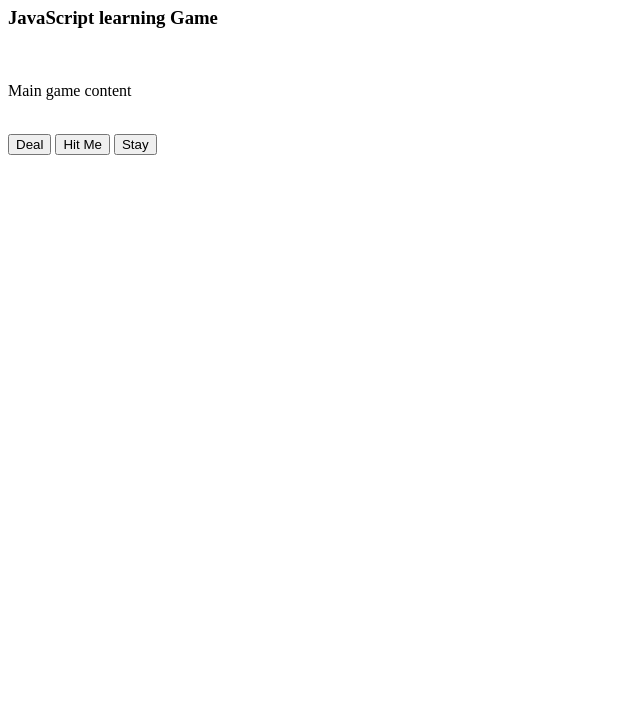
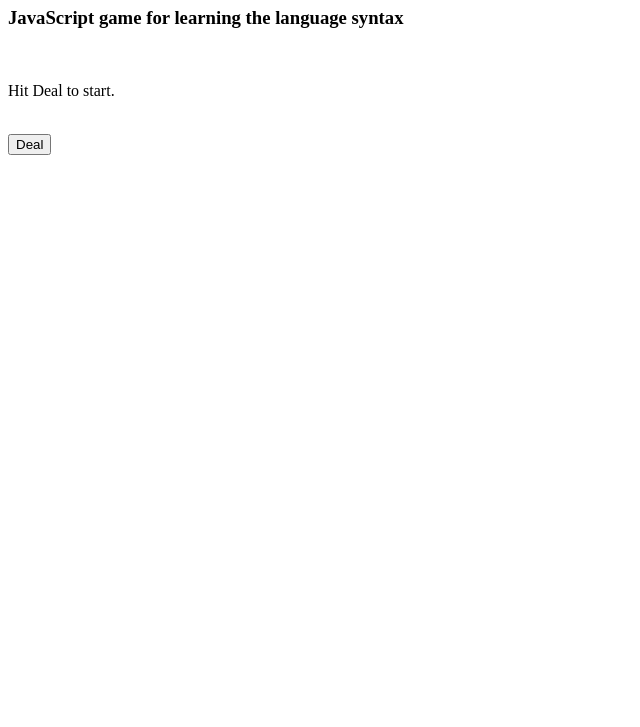
Before and after one commit to Predator7/JavaScript-hello-world, a plain HTML site: page index.html in a window 1280 px wide. Shown: the part 73-800 px from the top of the page, without its empty margins (0-640 px from the left). Drawn offline with Linux system fonts and the light colour scheme.

Commit message:
Add game beginning state and show action buttons

```diff
--- a/black-jack.js
+++ b/black-jack.js
@@ -25,6 +25,9 @@ let contentArea = document.getElementById("content-area");
 dealButton.addEventListener("click", function() {
     contentArea.innerText = "";
     dealButton.style.display = "none";
+    hitButton.style.display = "inline";
+    stayButton.style.display = "inline";
+
     startGame();
 });
 
--- a/index.html
+++ b/index.html
@@ -8,15 +8,15 @@
 </head>
 <body>
     <h1>Black Jack</h1>
-    <h3>JavaScript learning Game</h3>
+    <h3>JavaScript game for learning the language syntax</h3>
     <br />
 
-    <p id="content-area">Main game content</p>
+    <p id="content-area">Hit Deal to start.</p>
 
     <br />
     <button id="play-button">Deal</button>
-    <button id="hitme-button">Hit Me</button>
-    <button id="stay-button">Stay</button>
+    <button id="hitme-button" style="display: none;">Hit Me</button>
+    <button id="stay-button" style="display: none;">Stay</button>
 
     <script src="black-jack.js" />
 </body>
```
